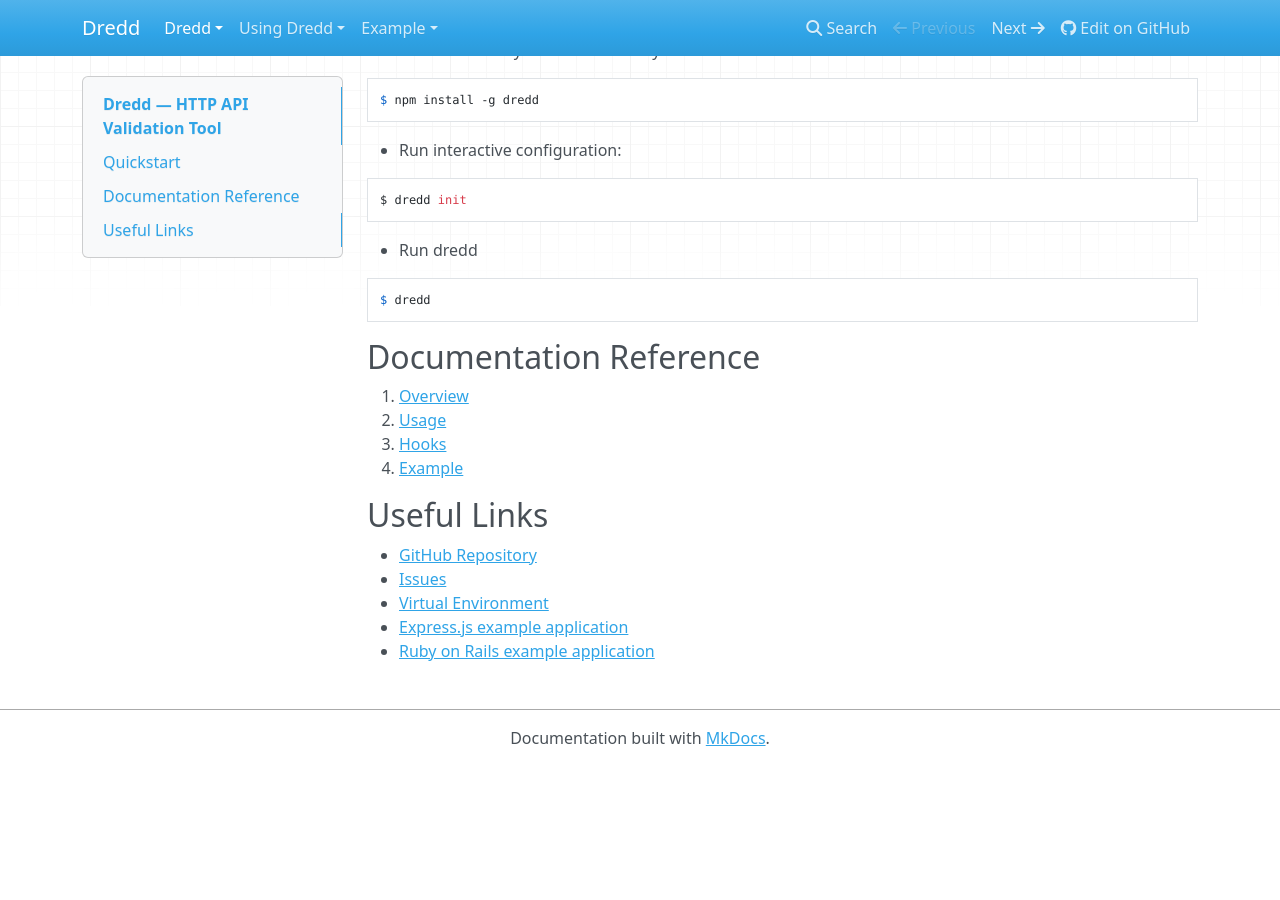
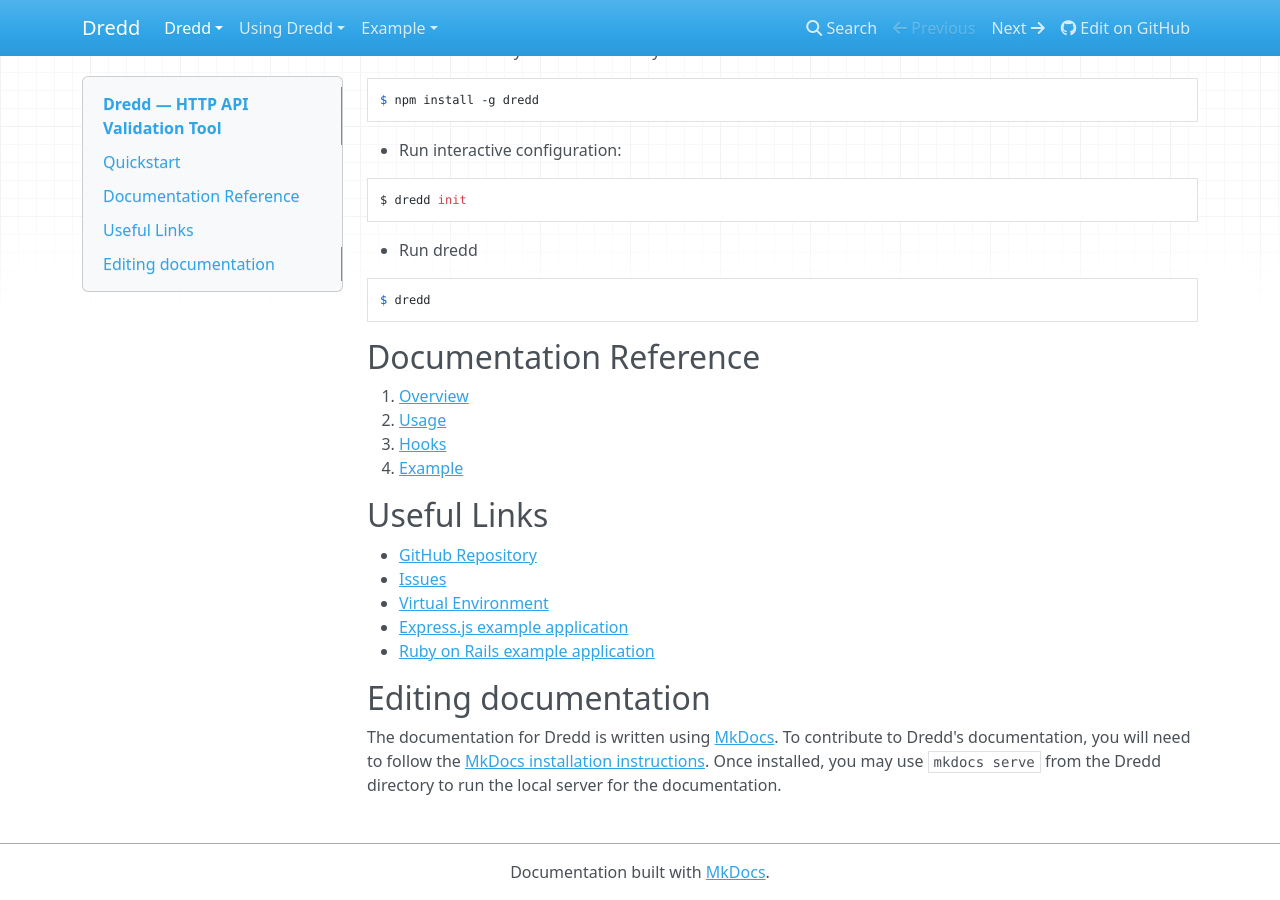
Before and after one commit to apiaryio/dredd, an MkDocs documentation site: the page built from docs/index.md, in a window 1280 px wide and 900 px high, scrolled down 683 px. Built offline with MkDocs 1.6.1, drawn with Linux system fonts in a browser that asks for light colours; nearby versions of some CDN libraries; old or Windows-style settings are respelled for this version of MkDocs; before the commit the page ends 1449 px from its top, so only the background shows below that.

Commit message:
Note about editing documentation

```diff
--- a/docs/index.md
+++ b/docs/index.md
@@ -59,3 +59,7 @@
 [Jenkins]: http://jenkins-ci.org/
 [Gavel]: http://blog.apiary.io/2013/07/24/Bam-this-is-Gavel/
 [behavior specification]: https://www.relishapp.com/apiary/gavel/docs
+
+## Editing documentation
+
+The documentation for Dredd is written using [MkDocs](http://www.mkdocs.org/). To contribute to Dredd's documentation, you will need to follow the [MkDocs installation instructions](http://www.mkdocs.org/#installation). Once installed, you may use `mkdocs serve` from the Dredd directory to run the local server for the documentation.
```
